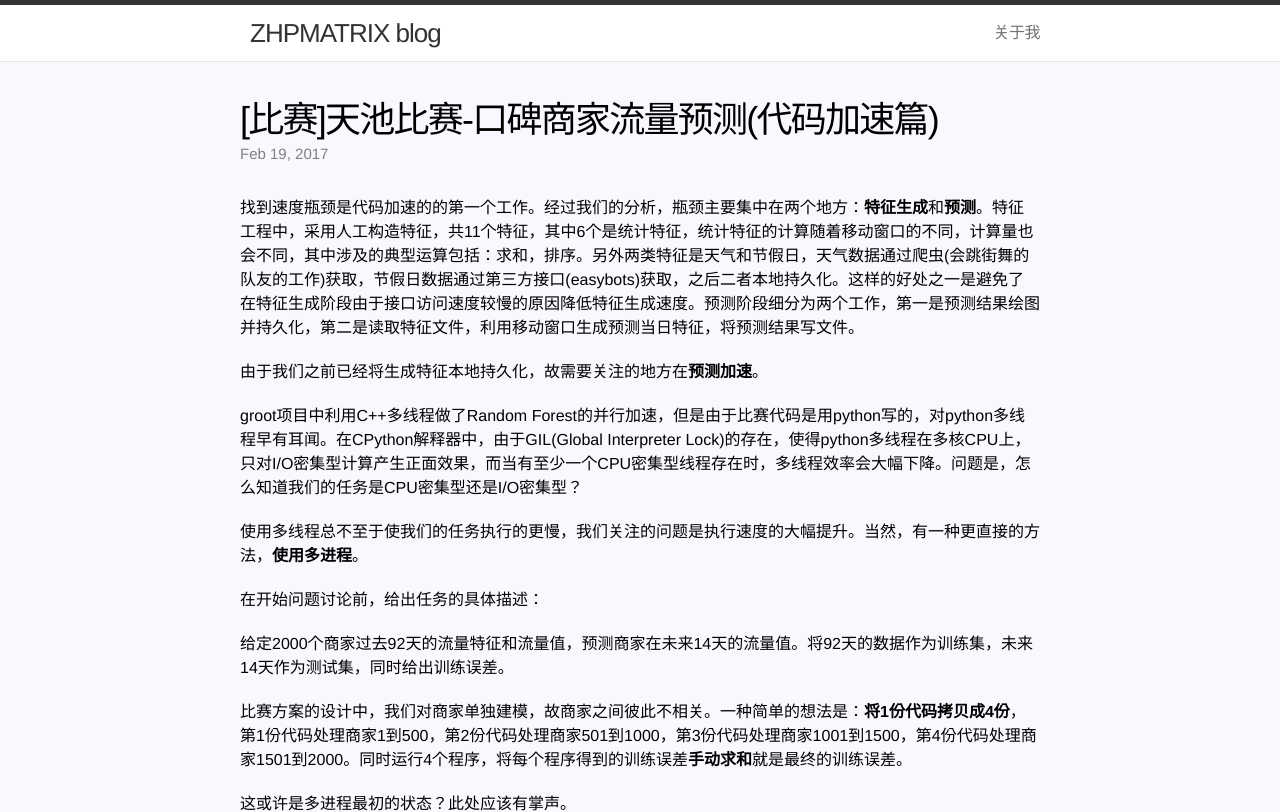
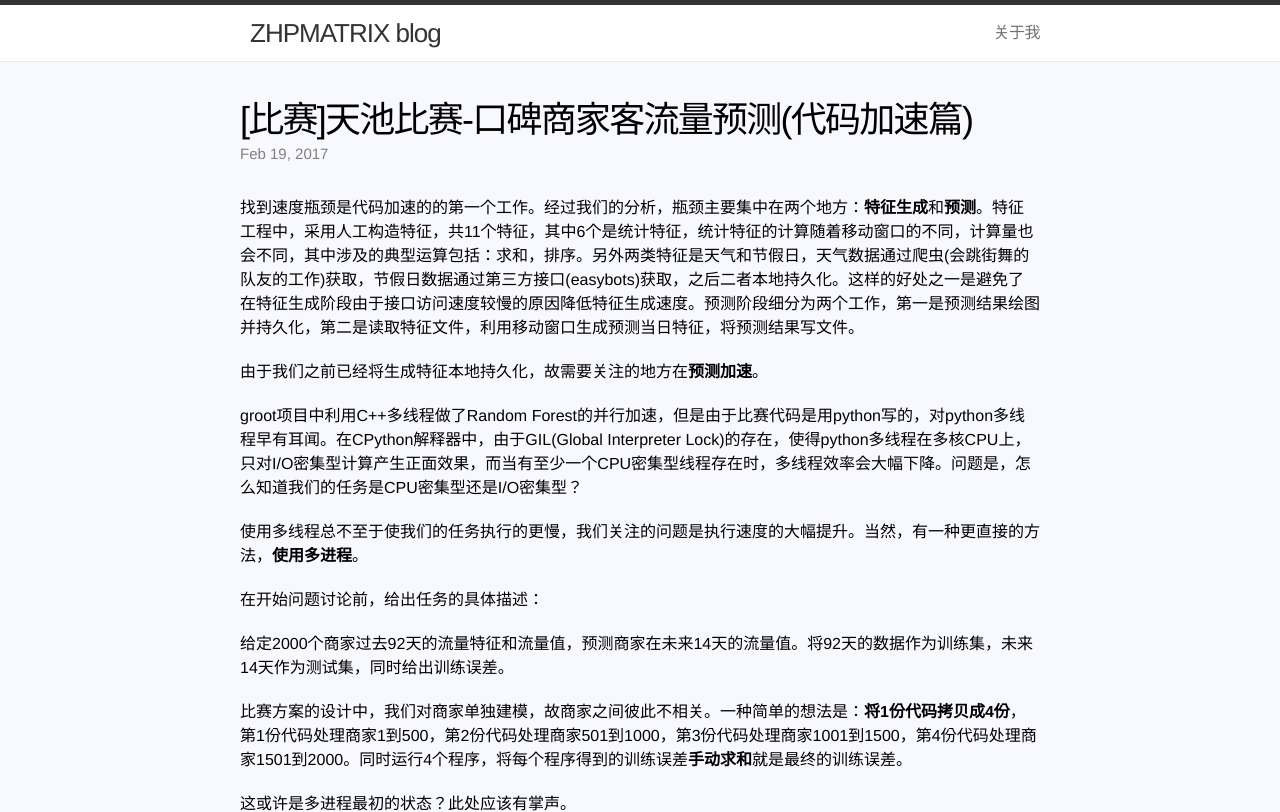
Before and after one commit to zhpmatrix/zhpmatrix.github.io, a Jekyll site: the page built from _posts/2017-02-19-speed-up.md, in a window 1280 px wide and 900 px high, cut to the strip 0-812 px from the top of the window. Built offline with Jekyll 4.4.1, drawn with Linux system fonts in a browser that asks for light colours; comment, search, counter and statistics services are not loaded.

```diff
--- a/_posts/2017-02-19-speed-up.md
+++ b/_posts/2017-02-19-speed-up.md
@@ -1,6 +1,6 @@
 ---
 layout: post
-title: "[比赛]天池比赛-口碑商家流量预测(代码加速篇)"
+title: "[比赛]天池比赛-口碑商家客流量预测(代码加速篇)"
 excerpt: "比赛还未结束，目前排名前15%。利用周末时间，进行代码复盘，重点在代码加速方面，稍后会给出我们的设计思路。"
 date: 2017-02-19 11:22:00
 ---
```
Also changed, not shown: about.md (+2 -0 lines).
